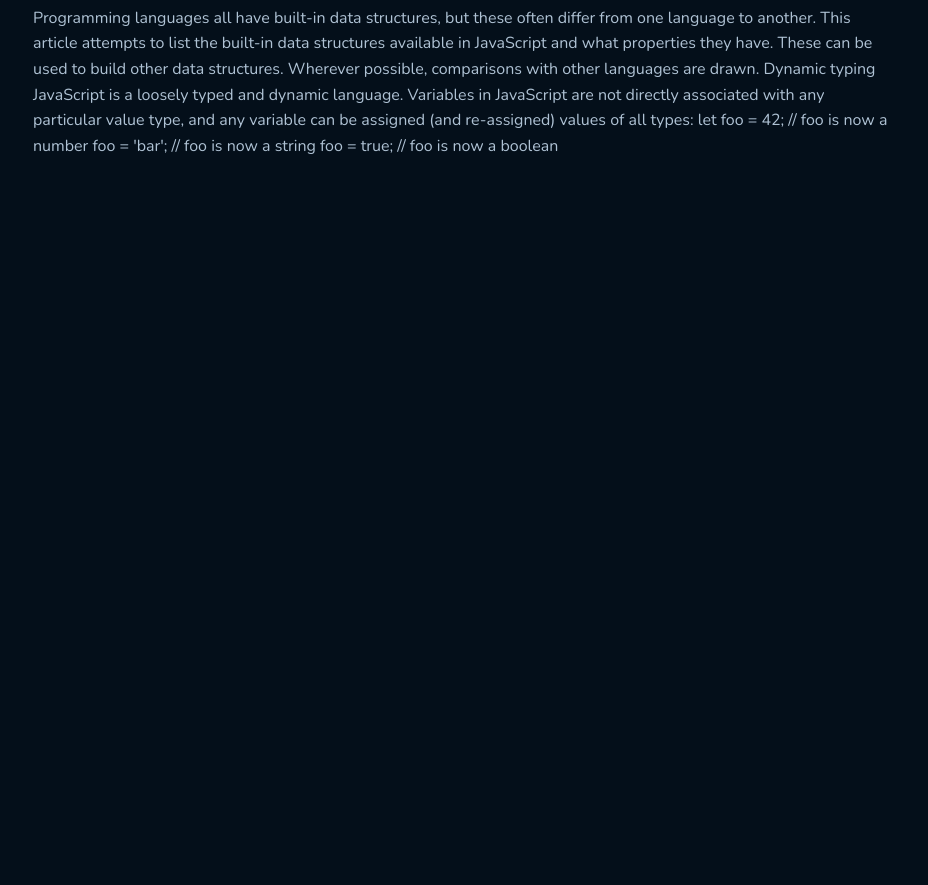
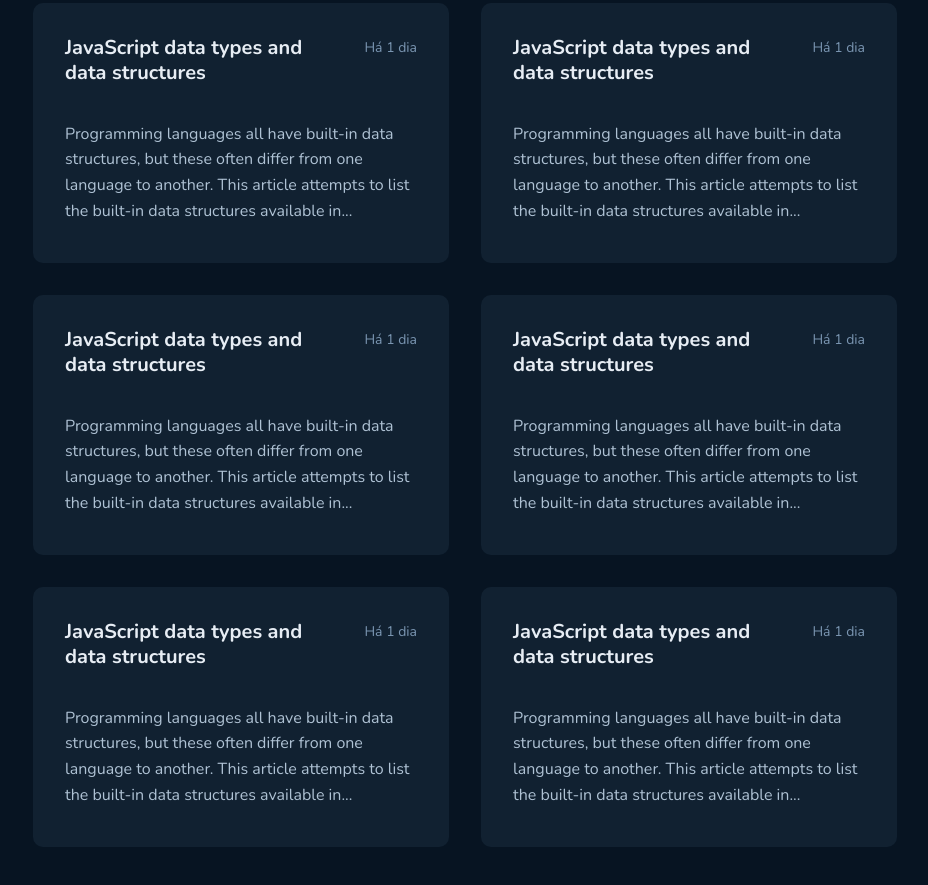
Before and after one commit to kaiquezimerer/ignite-reactjs2-github-blog, a React (Vite) app: page / in a window 1280 px wide. Shown: the part 681-1566 px from the top of the page, without its empty margins (175-1103 px from the left). Before the commit the page ends 840 px from the top, so only its background shows below. Built offline with nearby package versions, Linux system fonts and the light colour scheme.

Commit message:
Add Post content and styles on Blog page

```diff
--- a/src/layouts/DefaultLayout/styles.ts
+++ b/src/layouts/DefaultLayout/styles.ts
@@ -3,7 +3,8 @@
 import Cover from '../../assets/Cover.png';
 
 export const LayoutContainer = styled.main`
-  background-color: ${props => props.theme['gray-900']};
+  background-color: ${props => props.theme['gray-800']};
+  padding-bottom: 4rem;
 `;
 
 export const LayoutHeader = styled.header`
--- a/src/pages/Blog/index.tsx
+++ b/src/pages/Blog/index.tsx
@@ -8,9 +8,16 @@
 
 import Avatar from '../../assets/Avatar.jpg';
 
-import { Content, Header, Input } from './styles';
+import { Content, Header, Input, Post, PostList } from './styles';
 
 export function Blog() {
+  function truncateString(str: string, num: number): string {
+    if (str.length <= num) {
+      return str;
+    }
+    return str.slice(0, num) + '...';
+  }
+
   return (
     <section>
       <Header>
@@ -45,21 +52,87 @@
           <h2>Publicações</h2>
           <p>6 publicações</p>
         </header>
-        <Input type="search" name="search" />
-        <ol>
+        <Input placeholder="Buscar conteúdo" type="search" name="search" />
+        <PostList>
           <li>
-            <div>
-              <h3>JavaScript data types and data structures</h3>
-              <p>1 dia</p>
-              <p>Programming languages all have built-in data structures, but these often differ from one language to another. This article attempts to list the built-in data structures available in JavaScript and what properties they have. These can be used to build other data structures. Wherever possible, comparisons with other languages are drawn.
-              Dynamic typing
-              JavaScript is a loosely typed and dynamic language. Variables in JavaScript are not directly associated with any particular value type, and any variable can be assigned (and re-assigned) values of all types:
-              let foo = 42; // foo is now a number
-              foo = 'bar'; // foo is now a string
-              foo = true; // foo is now a boolean</p>
-            </div>
+            <Post>
+              <header>
+                <h3>JavaScript data types and data structures</h3>
+                <p>Há 1 dia</p>
+              </header>
+              <p>
+                {
+                  truncateString('Programming languages all have built-in data structures, but these often differ from one language to another. This article attempts to list the built-in data structures available in JavaScript and what properties they have. These can be used to build other data structures. Wherever possible, comparisons with other languages are drawn.', 181)
+                }
+              </p>
+            </Post>
           </li>
-        </ol>
+          <li>
+            <Post>
+              <header>
+                <h3>JavaScript data types and data structures</h3>
+                <p>Há 1 dia</p>
+              </header>
+              <p>
+                {
+                  truncateString('Programming languages all have built-in data structures, but these often differ from one language to another. This article attempts to list the built-in data structures available in JavaScript and what properties they have. These can be used to build other data structures. Wherever possible, comparisons with other languages are drawn.', 181)
+                }
+              </p>
+            </Post>
+          </li>
+          <li>
+            <Post>
+              <header>
+                <h3>JavaScript data types and data structures</h3>
+                <p>Há 1 dia</p>
+              </header>
+              <p>
+                {
+                  truncateString('Programming languages all have built-in data structures, but these often differ from one language to another. This article attempts to list the built-in data structures available in JavaScript and what properties they have. These can be used to build other data structures. Wherever possible, comparisons with other languages are drawn.', 181)
+                }
+              </p>
+            </Post>
+          </li>
+          <li>
+            <Post>
+              <header>
+                <h3>JavaScript data types and data structures</h3>
+                <p>Há 1 dia</p>
+              </header>
+              <p>
+                {
+                  truncateString('Programming languages all have built-in data structures, but these often differ from one language to another. This article attempts to list the built-in data structures available in JavaScript and what properties they have. These can be used to build other data structures. Wherever possible, comparisons with other languages are drawn.', 181)
+                }
+              </p>
+            </Post>
+          </li>
+          <li>
+            <Post>
+              <header>
+                <h3>JavaScript data types and data structures</h3>
+                <p>Há 1 dia</p>
+              </header>
+              <p>
+                {
+                  truncateString('Programming languages all have built-in data structures, but these often differ from one language to another. This article attempts to list the built-in data structures available in JavaScript and what properties they have. These can be used to build other data structures. Wherever possible, comparisons with other languages are drawn.', 181)
+                }
+              </p>
+            </Post>
+          </li>
+          <li>
+            <Post>
+              <header>
+                <h3>JavaScript data types and data structures</h3>
+                <p>Há 1 dia</p>
+              </header>
+              <p>
+                {
+                  truncateString('Programming languages all have built-in data structures, but these often differ from one language to another. This article attempts to list the built-in data structures available in JavaScript and what properties they have. These can be used to build other data structures. Wherever possible, comparisons with other languages are drawn.', 181)
+                }
+              </p>
+            </Post>
+          </li>
+        </PostList>
       </Content>
     </section>
   )
--- a/src/pages/Blog/styles.ts
+++ b/src/pages/Blog/styles.ts
@@ -88,3 +88,34 @@
     border-color: ${props => props.theme['blue']};
   }
 `;
+
+export const PostList = styled.ol`
+  margin-top: 3rem;
+  display: flex;
+  flex-wrap: wrap;
+  gap: 2rem;
+`;
+
+export const Post = styled.article`
+  width: 416px;
+  height: 260px;
+  padding: 2rem;
+  border-radius: 10px;
+  background-color: ${props => props.theme['gray-600']};
+
+  header {
+    display: flex;
+    justify-content: space-between;
+
+    p {
+      font-size: 0.875rem;
+      color: ${props => props.theme['gray-300']};
+    }
+  }
+
+  h3 {
+    max-width: 283px;
+    font-size: 1.25rem;
+    margin-bottom: 1.25rem;
+  }
+`;
--- a/src/styles/global.ts
+++ b/src/styles/global.ts
@@ -9,7 +9,7 @@
 
   body {
     -webkit-font-smoothing: antialiased;
-    background-color: ${props => props.theme['gray-900']};
+    background-color: ${props => props.theme['gray-800']};
   }
 
   body, input, textarea, button {
```
